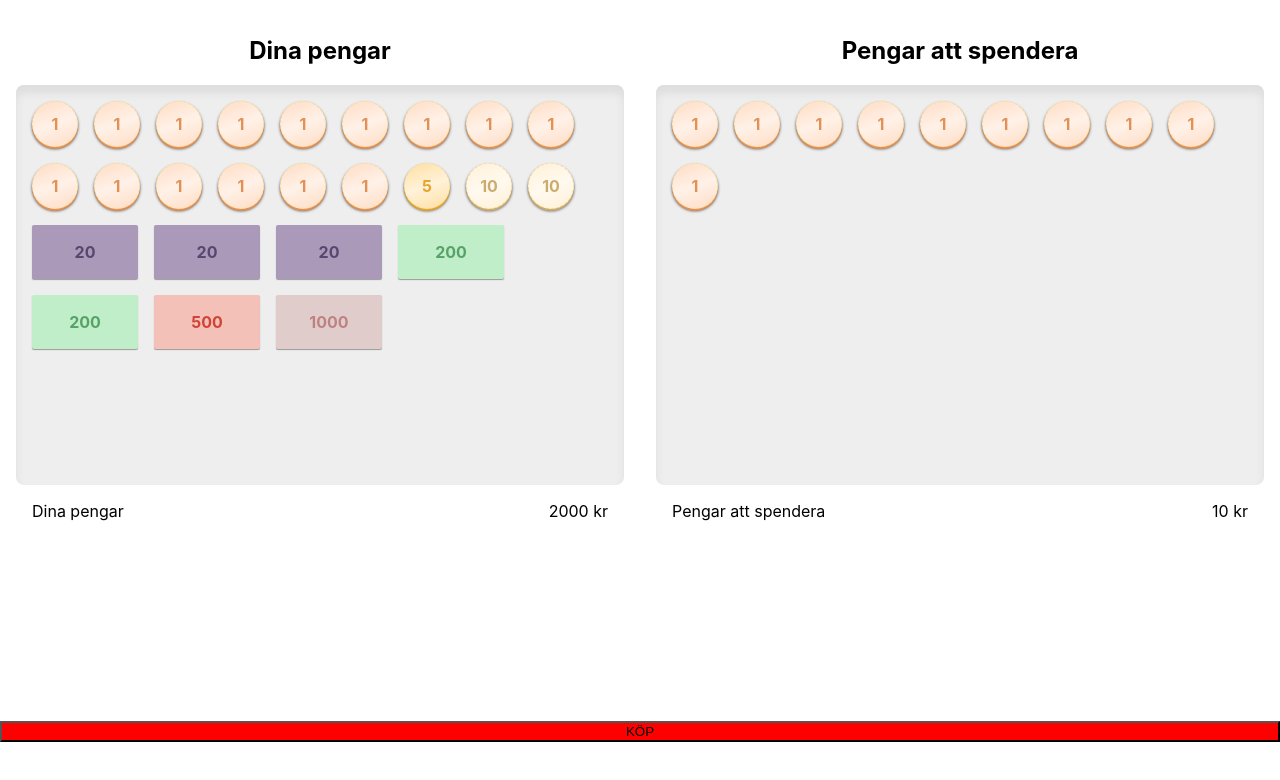
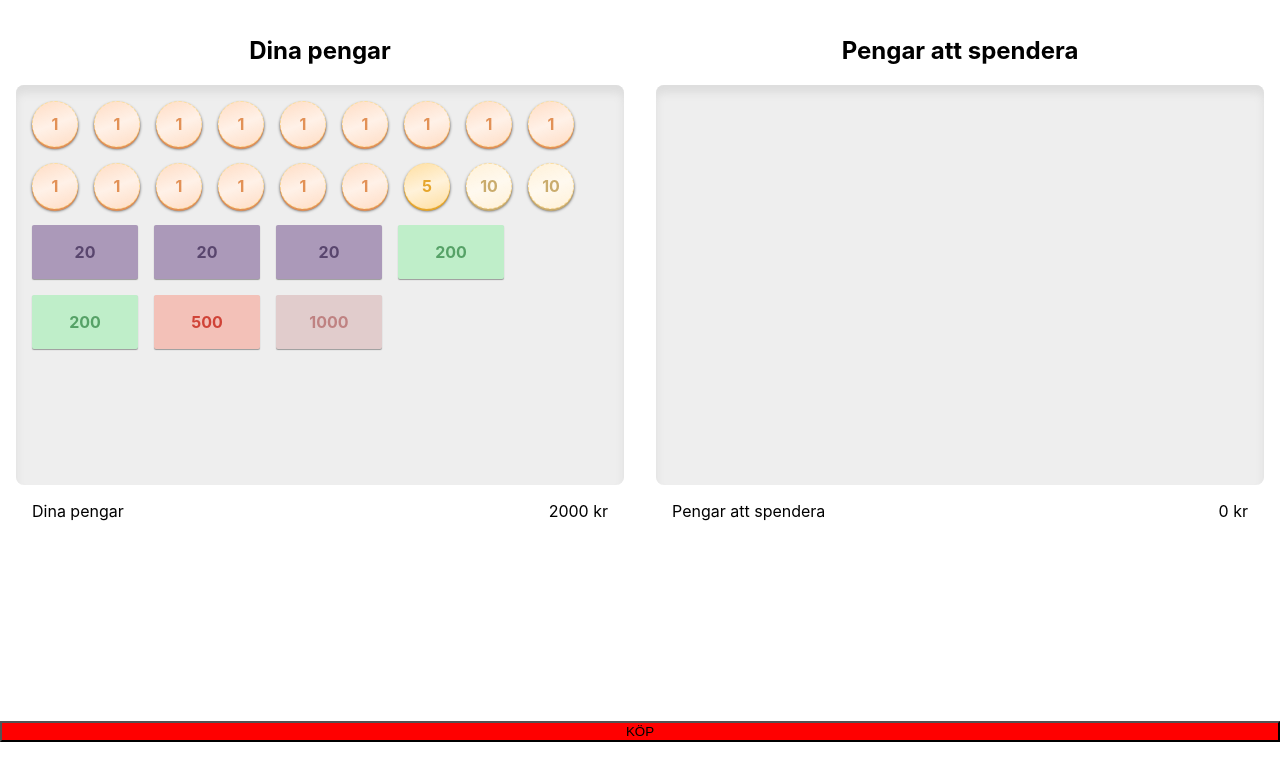
Before and after one commit to AntonStrand/hackathon-spiik-2019, a React (Create React App) app in the folder frontend/: page / in a window 1280 px wide. Shown: the top 780 px of the page. Built offline with nearby package versions, Linux system fonts and the light colour scheme.

Commit message:
Keeping money value between MoneyBoxes

```diff
--- a/frontend/src/components/SaldoPage/MoneyArea.js
+++ b/frontend/src/components/SaldoPage/MoneyArea.js
@@ -2,18 +2,19 @@ import React from 'react'
 import styled from 'styled-components'
 import MoneyBox from './MoneyBox'
 import TitleAmountPair from './TitleAmountPair'
+import { sum } from './model/amountConverter'
 
 const Container = styled.span`
   width: 50%;
   margin: 1em;
 `
 
-const MoneyArea = ({ title, amount, onMoveMoney }) => (
+const MoneyArea = ({ title, moneyList, onMoveMoney }) => (
   <Container>
     <h2>{title}</h2>
-    <MoneyBox amount={amount} onMoveMoney={onMoveMoney} />
+    <MoneyBox moneyList={moneyList} onMoveMoney={onMoveMoney} />
     <div>
-      <TitleAmountPair title={title} amount={amount + ' kr'} />
+      <TitleAmountPair title={title} amount={sum(moneyList) + ' kr'} />
     </div>
   </Container>
 )
--- a/frontend/src/components/SaldoPage/MoneyBox.js
+++ b/frontend/src/components/SaldoPage/MoneyBox.js
@@ -1,6 +1,5 @@
 import React from 'react'
 import styled from 'styled-components'
-import convertAmountToMoney from './model/amountConverter'
 
 import Coin from './money/Coin'
 import Bill from './money/Bill'
@@ -20,12 +19,12 @@ const CoinArea = styled.div`
   text-align: left;
 `
 
-const MoneyBox = ({ amount, onMoveMoney }) => {
-  const money = convertAmountToMoney(amount)
+const MoneyBox = ({ moneyList, onMoveMoney }) => {
+  console.log(moneyList)
   return (
     <Container>
       <CoinArea>
-        {money
+        {moneyList
           .sort((a, b) => a - b)
           .map(m => {
             const Denomination = denomination(m)
--- a/frontend/src/components/SaldoPage/index.js
+++ b/frontend/src/components/SaldoPage/index.js
@@ -2,6 +2,8 @@ import React, { useState } from 'react'
 import MoneyArea from './MoneyArea'
 import styled from 'styled-components'
 import Button from '../form/Button'
+
+import convertAmountToMoney from './model/amountConverter'
 
 const BoxContainer = styled.div`
   width: 100vw;
@@ -10,23 +12,40 @@ const BoxContainer = styled.div`
   height: 90vh;
 `
 
-const SaldoPage = ({ shopItems }) => {
-  const [money, setMoney] = useState(2000)
-  const [register, setRegister] = useState(10)
+const removeFrom = (xs, item) => {
+  const idx = xs.indexOf(item)
+  return idx >= 0 ? [...xs.slice(0, idx), ...xs.slice(idx + 1)] : xs
+}
+
+const SaldoPage = () => {
+  const [money, setMoney] = useState(convertAmountToMoney(2000))
+  const [register, setRegister] = useState([])
   const moveMoney = moveFromRegister => amount => {
     if (moveFromRegister) {
-      amount = amount * -1
+      setMoney([...money, amount])
+      setRegister(removeFrom(register, amount))
+    } else {
+      setMoney(removeFrom(money, amount))
+      setRegister([...register, amount])
     }
-    setMoney(money - amount)
-    setRegister(register + amount)
   }
-  return (<div>
-    <BoxContainer>
-      <MoneyArea title="Dina pengar" amount={money} onMoveMoney={moveMoney(false)} />
-      <MoneyArea title="Pengar att spendera" amount={register} onMoveMoney={moveMoney(true)}/>
-    </BoxContainer>
-    <Button>KÖP</Button>
-  </div>)
+  return (
+    <div>
+      <BoxContainer>
+        <MoneyArea
+          title="Dina pengar"
+          moneyList={money}
+          onMoveMoney={moveMoney(false)}
+        />
+        <MoneyArea
+          title="Pengar att spendera"
+          moneyList={register}
+          onMoveMoney={moveMoney(true)}
+        />
+      </BoxContainer>
+      <Button>KÖP</Button>
+    </div>
+  )
 }
 
 export default SaldoPage
--- a/frontend/src/components/SaldoPage/model/amountConverter.js
+++ b/frontend/src/components/SaldoPage/model/amountConverter.js
@@ -33,3 +33,4 @@ const convertAmountToMoney = amount =>
   : /* else */ [...addOnes(amount, [20, 20, 20, 10, 5], 15), ...getCoins(amount - 90)]
 
 export default convertAmountToMoney
+export { sum }
```
